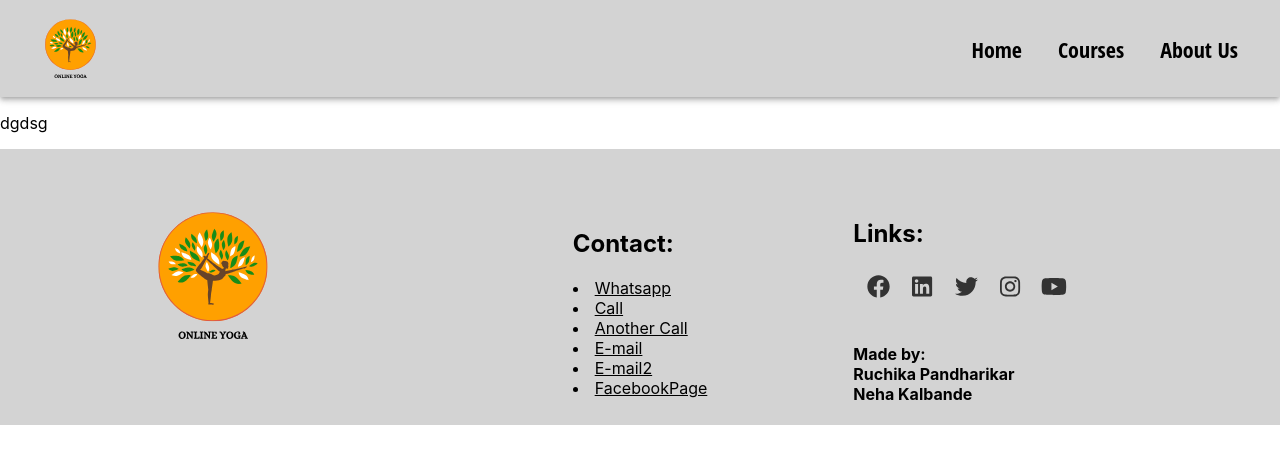
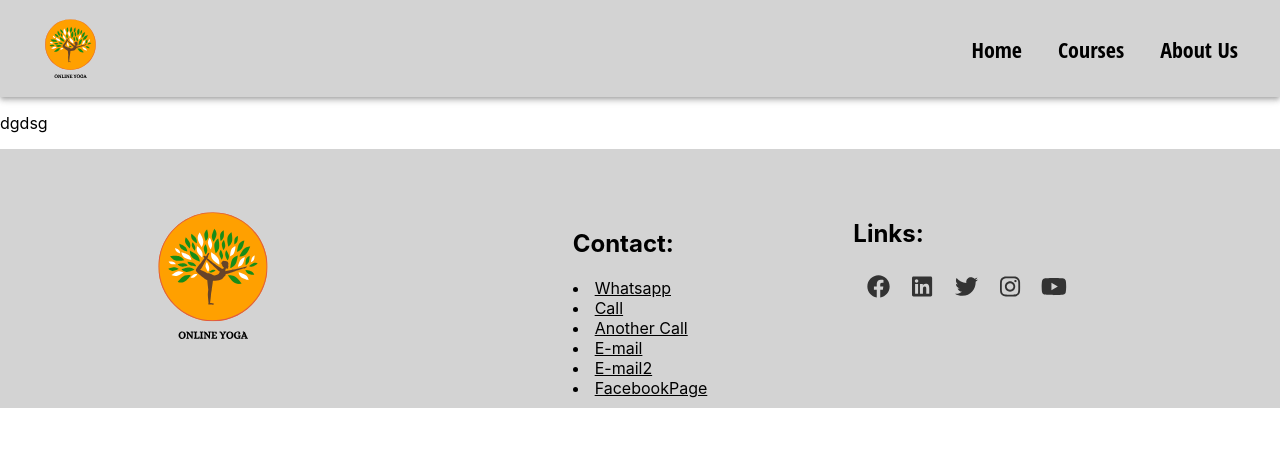
Before and after one commit to ruchika-01p/Art_of_Living_YOGA, a React (Create React App) app: page /Children in a window 1280 px wide. Shown: the top 464 px of the page. Built offline with nearby package versions, Linux system fonts and the light colour scheme.

Commit message:
Update Footer.js

```diff
--- a/src/components/Footer/Footer.js
+++ b/src/components/Footer/Footer.js
@@ -87,7 +87,7 @@ const Footer = () => {
                   </a>
 
                 </ul>
-                <h4 style={{color:"black",textAlign:"left"}}>Made by:<br/>Ruchika Pandharikar <br/>Neha Kalbande</h4>
+
   </div>
 
         </div>
```
